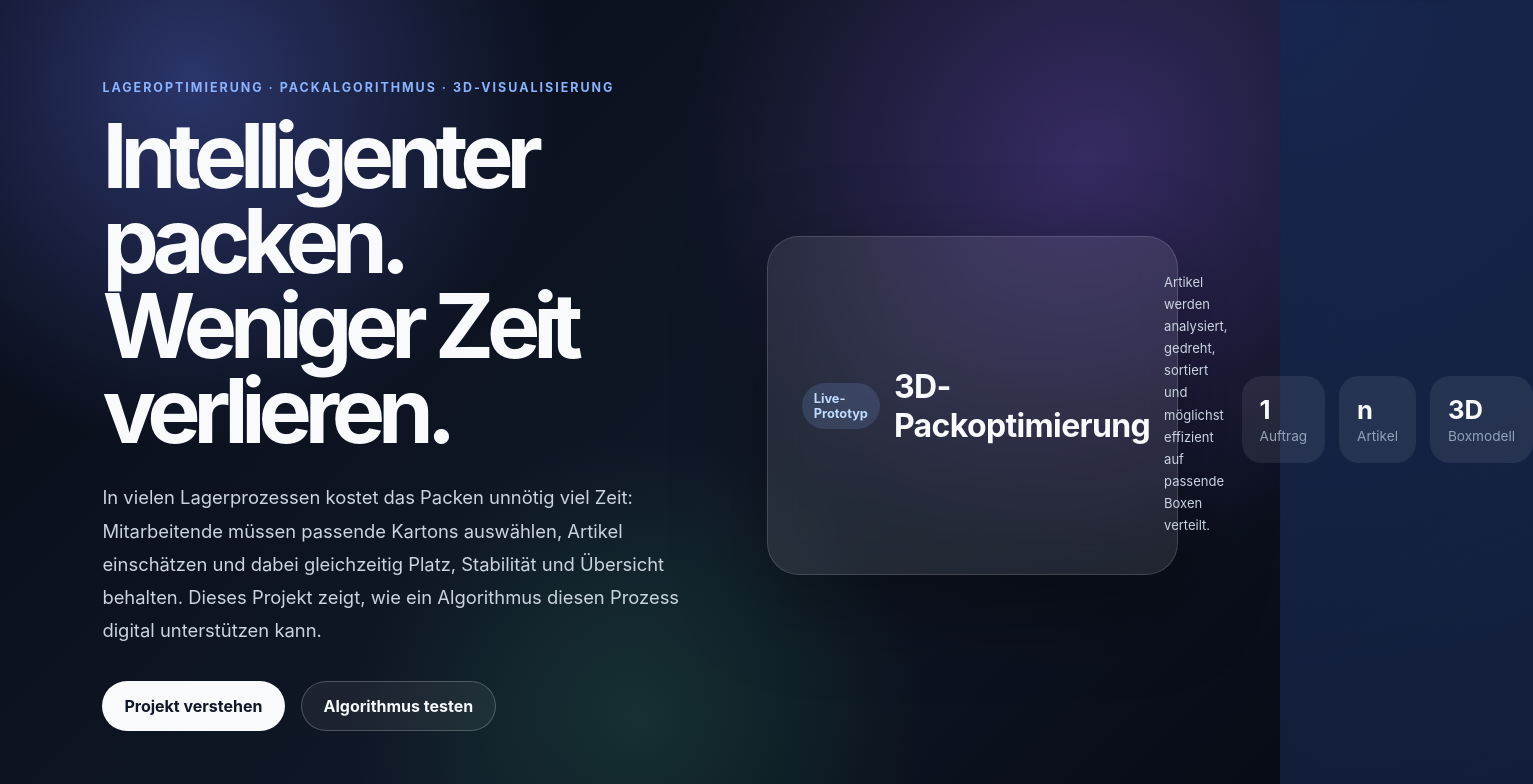
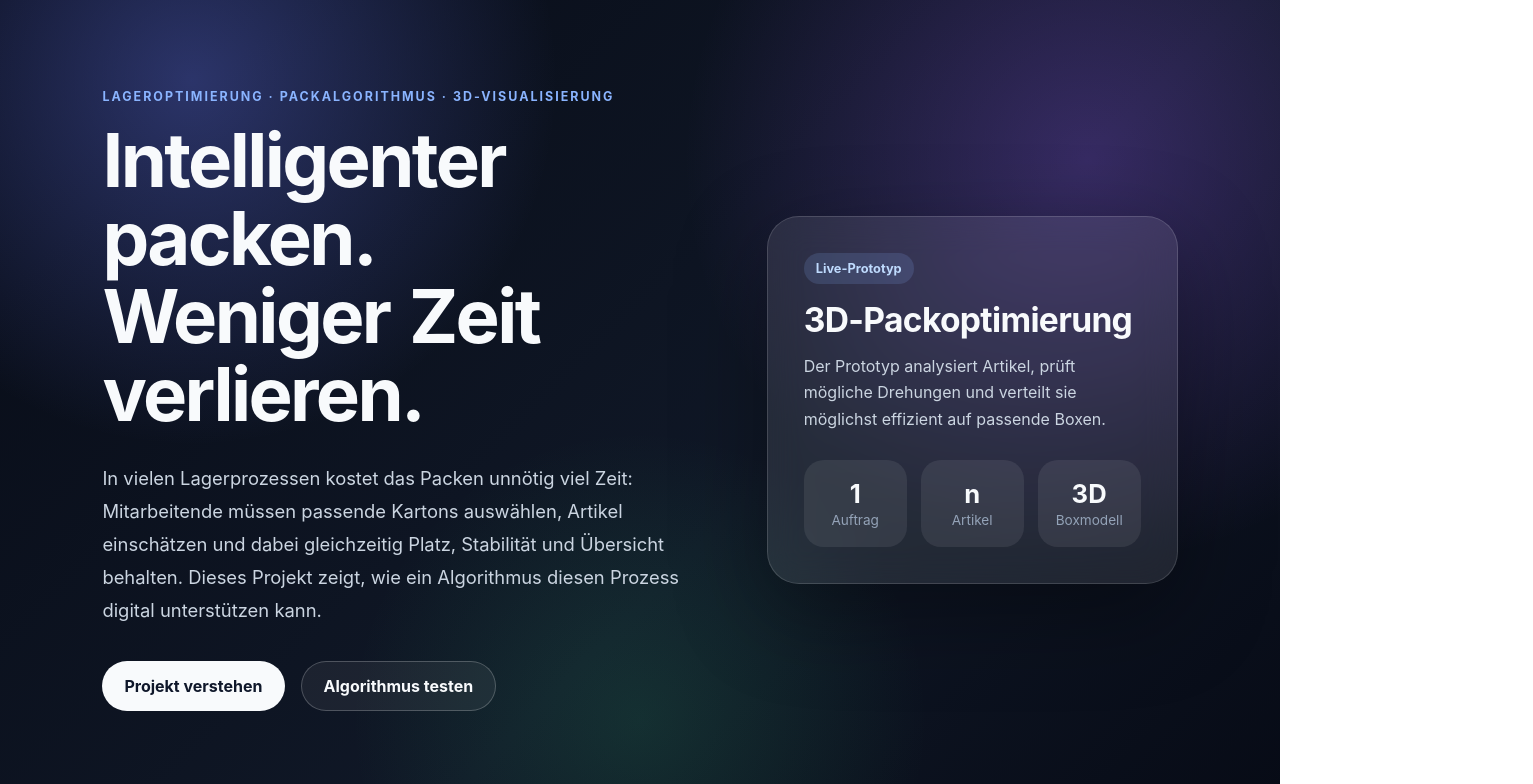
Before and after one commit to justuskickstein/lager-packoptimierung-web, a plain HTML site: page index.html in a window 1280 px wide. Shown: the top 784 px of the page, 1533 px wide, since content can reach past the window. Drawn offline with nearby package versions, Linux system fonts and the light colour scheme.

Commit message:
Add modern project introduction

```diff
--- a/index.html
+++ b/index.html
@@ -14,7 +14,10 @@
   <div class="hero-content">
     <p class="eyebrow">Lageroptimierung · Packalgorithmus · 3D-Visualisierung</p>
 
-    <h1>Intelligenter packen. Weniger Zeit verlieren.</h1>
+    <h1>
+  Intelligenter packen.<br>
+  Weniger Zeit verlieren.
+</h1>
 
     <p class="hero-text">
       In vielen Lagerprozessen kostet das Packen unnötig viel Zeit: Mitarbeitende müssen passende Kartons auswählen,
@@ -31,7 +34,9 @@
   <div class="hero-card">
     <div class="mini-label">Live-Prototyp</div>
     <h3>3D-Packoptimierung</h3>
-    <p>Artikel werden analysiert, gedreht, sortiert und möglichst effizient auf passende Boxen verteilt.</p>
+<p>
+  Der Prototyp analysiert Artikel, prüft mögliche Drehungen und verteilt sie möglichst effizient auf passende Boxen.
+</p>
 
     <div class="stats-grid">
       <div>
--- a/style.css
+++ b/style.css
@@ -853,3 +853,80 @@ body {
   background: rgba(255, 255, 255, 0.06);
   border: 1px solid rgba(255, 255, 255, 0.12);
 }
+.hero-section .hero-content h1 {
+  font-size: clamp(3.2rem, 5.8vw, 5.8rem);
+  line-height: 1.05;
+  letter-spacing: -0.035em;
+  word-spacing: 0.06em;
+  max-width: 850px;
+}
+.hero-section .hero-card {
+  display: block;
+  max-width: 520px;
+  padding: 36px;
+}
+
+.hero-section .hero-card h3 {
+  font-size: 2.1rem;
+  line-height: 1.1;
+  margin: 18px 0 14px;
+  max-width: 360px;
+}
+
+.hero-section .hero-card p {
+  max-width: 430px;
+  font-size: 1rem;
+  line-height: 1.65;
+}
+
+.hero-section .stats-grid {
+  display: grid;
+  grid-template-columns: repeat(3, minmax(0, 1fr));
+  gap: 14px;
+  margin-top: 28px;
+}
+
+.hero-section .stats-grid div {
+  min-width: 0;
+  text-align: center;
+}
+/* Verbesserungen für die erste Projektseite */
+
+.hero-section .hero-content h1 {
+  font-size: clamp(3.2rem, 5.8vw, 5.8rem);
+  line-height: 1.05;
+  letter-spacing: -0.035em;
+  word-spacing: 0.06em;
+  max-width: 850px;
+}
+
+.hero-section .hero-card {
+  display: block;
+  max-width: 520px;
+  padding: 36px;
+}
+
+.hero-section .hero-card h3 {
+  font-size: 2.1rem;
+  line-height: 1.1;
+  margin: 18px 0 14px;
+  max-width: 360px;
+}
+
+.hero-section .hero-card p {
+  max-width: 430px;
+  font-size: 1rem;
+  line-height: 1.65;
+}
+
+.hero-section .stats-grid {
+  display: grid;
+  grid-template-columns: repeat(3, minmax(0, 1fr));
+  gap: 14px;
+  margin-top: 28px;
+}
+
+.hero-section .stats-grid div {
+  min-width: 0;
+  text-align: center;
+}
```
